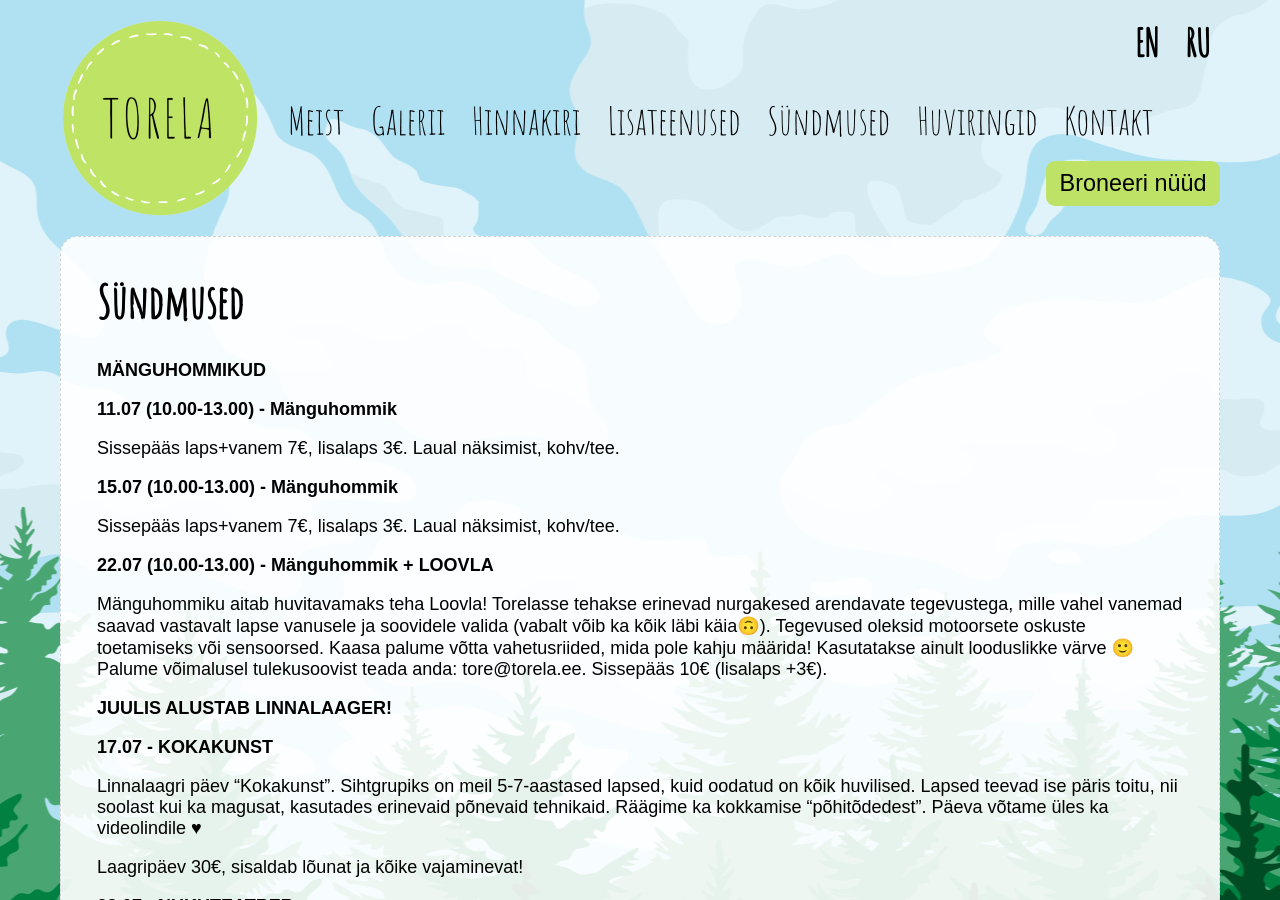
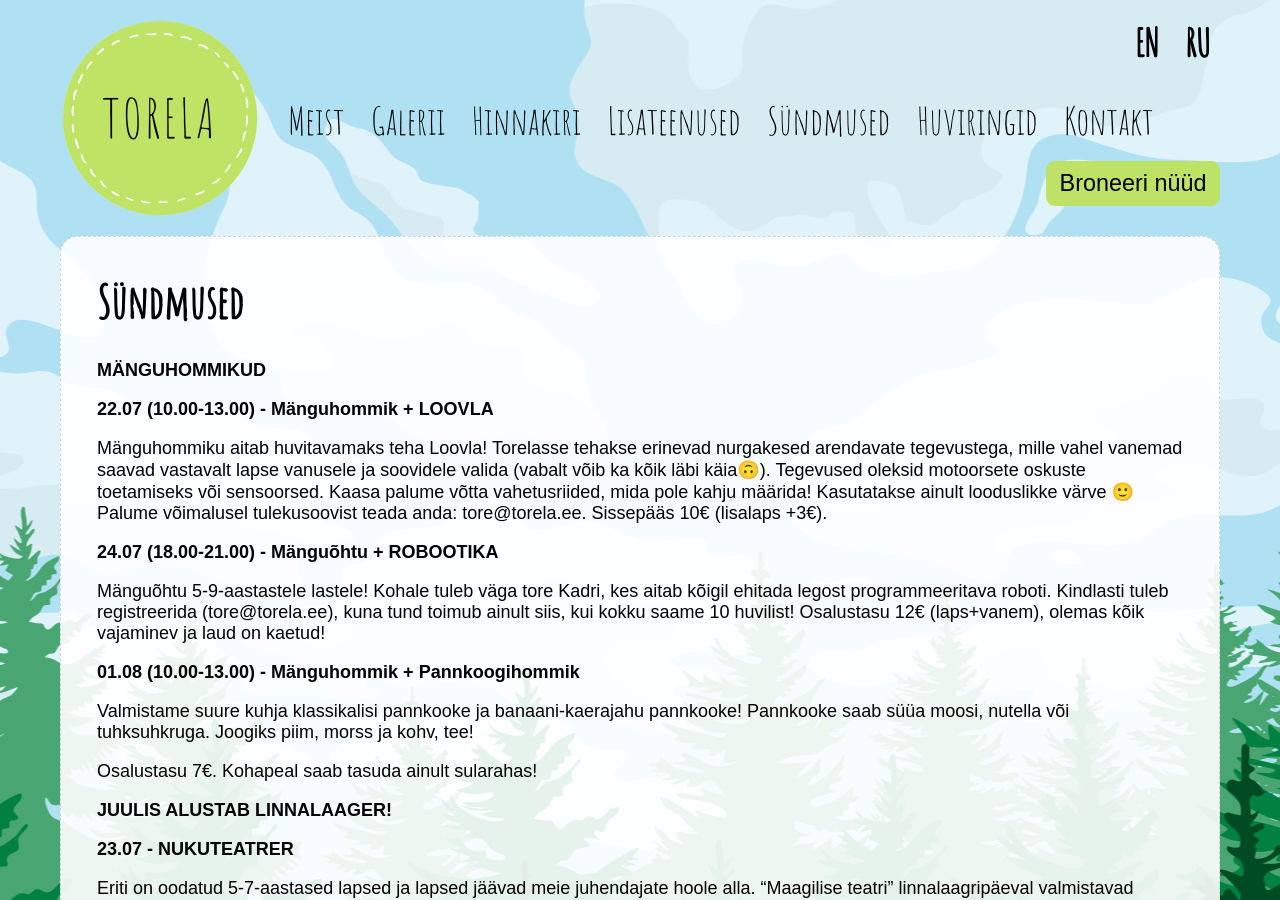
Before and after one commit to mypsik/torela, a Jekyll site: the page built from syndmused/index.md, in a window 1280 px wide and 900 px high. Built offline with Jekyll 4.4.1, drawn with Linux system fonts in a browser that asks for light colours.

Commit message:
uued sündmused

```diff
--- a/syndmused/index.md
+++ b/syndmused/index.md
@@ -9,28 +9,22 @@ ru: /ru/events/
 
 **MÄNGUHOMMIKUD**
 
-**11.07 (10.00-13.00) - Mänguhommik**
-
-Sissepääs laps+vanem 7€, lisalaps 3€.
-Laual näksimist, kohv/tee.
-
-**15.07 (10.00-13.00) - Mänguhommik**
-
-Sissepääs laps+vanem 7€, lisalaps 3€.
-Laual näksimist, kohv/tee.
-
 **22.07 (10.00-13.00) - Mänguhommik + LOOVLA**
 
 Mänguhommiku aitab huvitavamaks teha Loovla! Torelasse tehakse erinevad nurgakesed arendavate tegevustega, mille vahel vanemad saavad vastavalt lapse vanusele ja soovidele valida (vabalt võib ka kõik läbi käia🙃). Tegevused oleksid motoorsete oskuste toetamiseks või sensoorsed. Kaasa palume võtta vahetusriided, mida pole kahju määrida! Kasutatakse ainult looduslikke värve 🙂 Palume võimalusel tulekusoovist teada anda: tore@torela.ee. Sissepääs 10€ (lisalaps +3€).
 
+**24.07 (18.00-21.00) - Mänguõhtu + ROBOOTIKA**
+
+Mänguõhtu 5-9-aastastele lastele! Kohale tuleb väga tore Kadri, kes aitab kõigil ehitada legost programmeeritava roboti. Kindlasti tuleb registreerida (tore@torela.ee), kuna tund toimub ainult siis, kui kokku saame 10 huvilist! Osalustasu 12€ (laps+vanem), olemas kõik vajaminev ja laud on kaetud!
+
+**01.08 (10.00-13.00) - Mänguhommik + Pannkoogihommik**
+
+Valmistame suure kuhja klassikalisi pannkooke ja banaani-kaerajahu pannkooke! Pannkooke saab süüa moosi, nutella või tuhksuhkruga. Joogiks piim, morss ja kohv, tee!
+
+Osalustasu 7€. Kohapeal saab tasuda ainult sularahas!
+
 
 **JUULIS ALUSTAB LINNALAAGER!**
-
-**17.07 - KOKAKUNST**
-
-Linnalaagri päev "Kokakunst". Sihtgrupiks on meil 5-7-aastased lapsed, kuid oodatud on kõik huvilised. Lapsed teevad ise päris toitu, nii soolast kui ka magusat, kasutades erinevaid põnevaid tehnikaid. Räägime ka kokkamise "põhitõdedest". Päeva võtame üles ka videolindile ♥
-
-Laagripäev 30€, sisaldab lõunat ja kõike vajaminevat!
 
 **23.07 - NUKUTEATRER**
 
```
